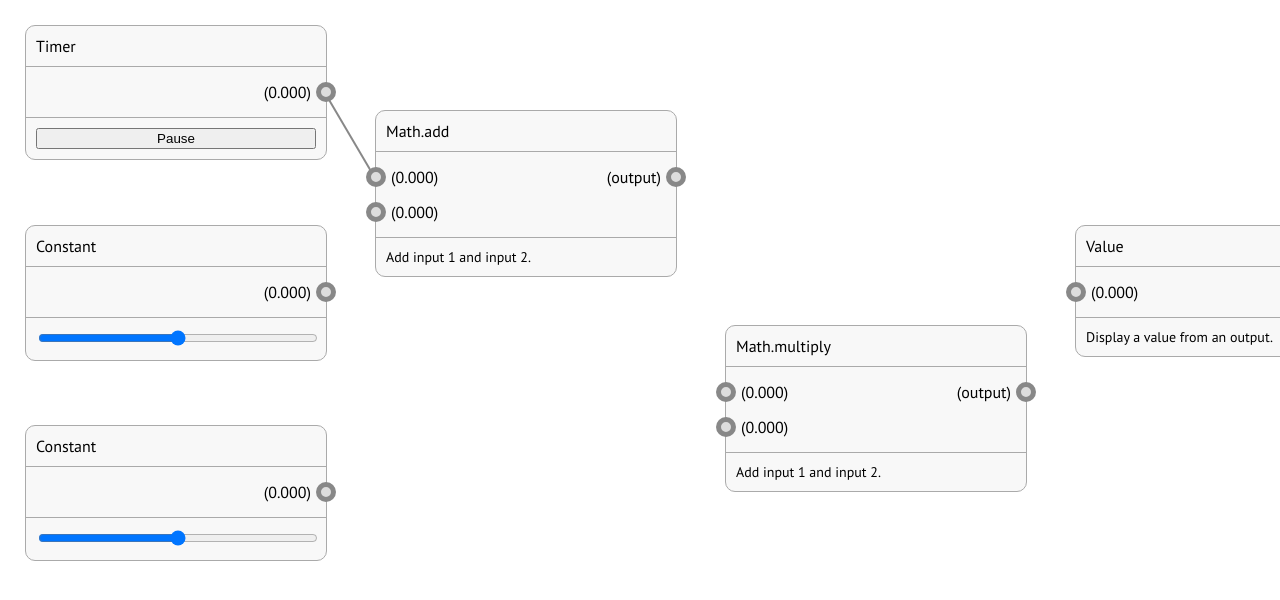
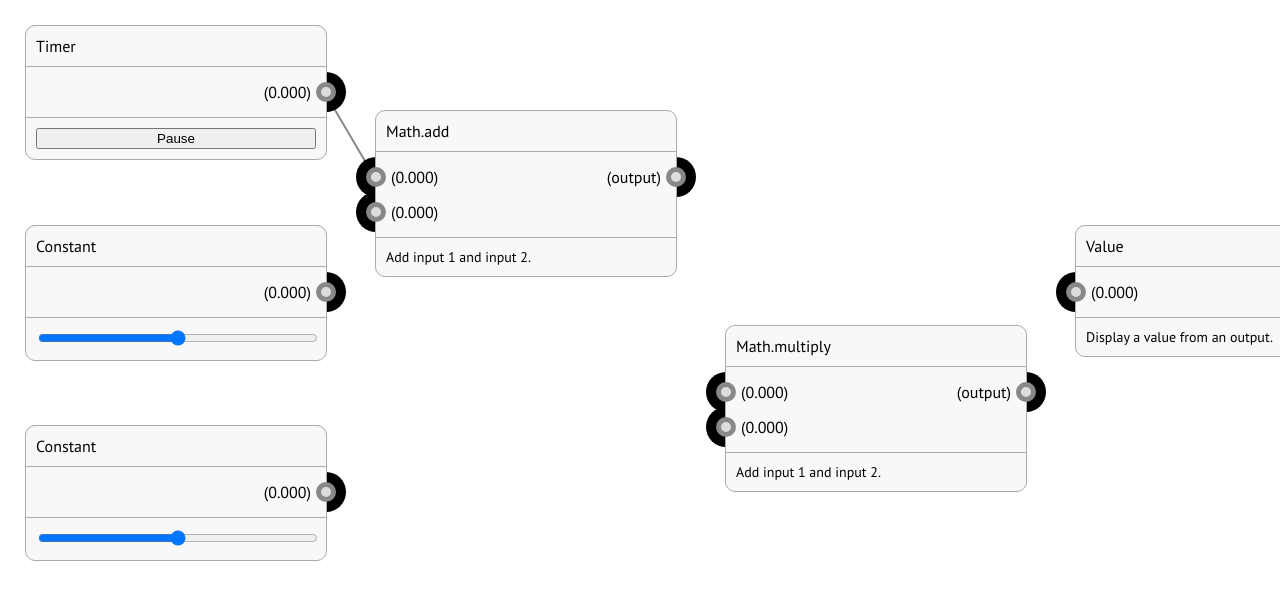
Before and after one commit to onion2k/copper, a React (Create React App) app: page / in a window 1280 px wide. Shown: the top 600 px of the page. Built offline with nearby package versions, Linux system fonts and the light colour scheme.

Commit message:
Added nodemap to display nodes

```diff
--- a/src/index.tsx
+++ b/src/index.tsx
@@ -17,6 +17,7 @@ function setOutput(output: any) {}
 function App() {
   let { x: mouseX, y: mouseY } = useMousePosition();
 
+  const [nodes, setNodes] = useState([]);
   const [connector, setConnector] = useState(null);
 
   const [time0, setTime0] = useState(0);
@@ -48,6 +49,9 @@ function App() {
 
   const registerNode = node => {
     // console.log("Register node position", node.id, node.x, node.y);
+    const newNodes = nodes;
+    newNodes.push(node);
+    setNodes(newNodes);
   };
 
   const endConnect = () => {
@@ -70,6 +74,13 @@ function App() {
     );
   }
 
+  let nodeMap = [];
+  if (nodes.length > 0) {
+    nodes.forEach((node, i) => {
+      nodeMap.push(<circle cx={node.x + 10} cy={node.y + 10} r="20" />);
+    });
+  }
+
   return (
     <ConnectorContext.Provider
       value={[connector, setConnector, connectConnector, registerNode]}
@@ -83,6 +94,7 @@ function App() {
           strokeWidth="2"
           stroke="#888888"
         />
+        {nodeMap}
         {activeConnectorLine}
       </svg>
       <div className="Control" onMouseUp={endConnect}>
```
